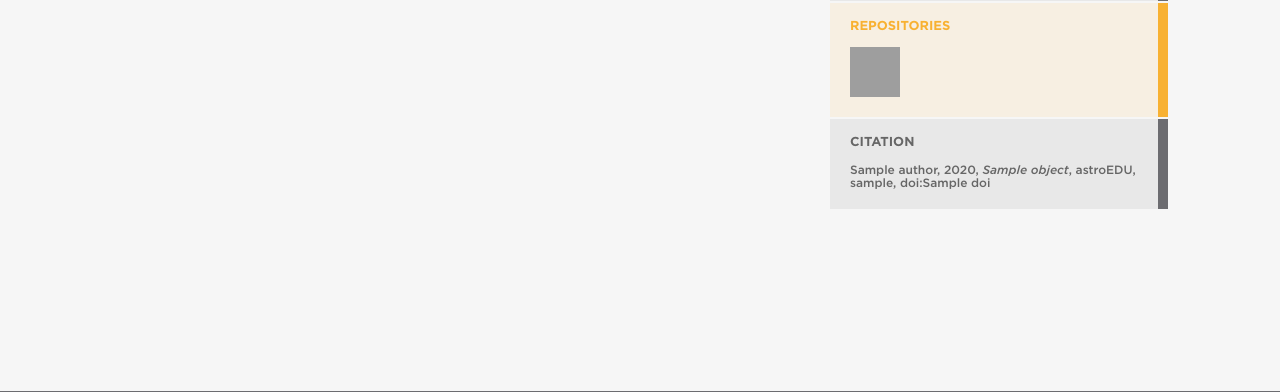
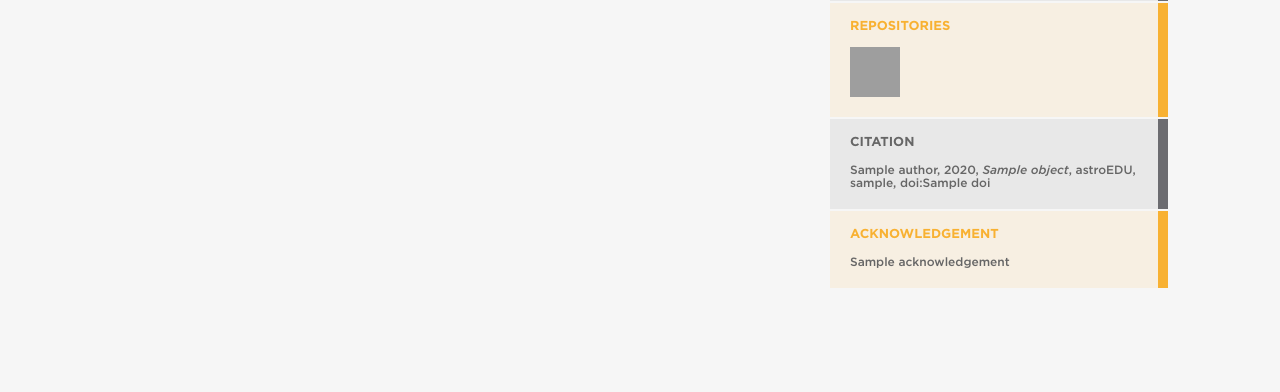
Before and after one commit to unawe/astroEDU, a Django app: template astroedu/activities/templates/activities/detail.html in a window 1280 px wide. Shown: the part 876-1268 px from the top of the page. Run offline with Django 3.2, Linux system fonts and the light colour scheme; the template is opened without the code that fills it: most values are stand-ins (such as "Sample title", 1, 10 or a date in 2020); some libraries are stand-ins or nearby versions; grey boxes are pictures that could not be loaded.

Commit message:
added "acknowledgement" field

```diff
--- a/astroedu/activities/admin.py
+++ b/astroedu/activities/admin.py
@@ -99,7 +99,7 @@ class ActivityAdmin(CounterAdmin):
     inlines = [ActivityAttachmentInline, RepositoryEntryInline]
 
     fieldsets = [
-        (None, {'fields': ('slug', 'title', 'author', 'institution', 'doi', ('age', 'level', ), ('time', 'group', 'supervised', 'cost',), ('location', 'skills', 'learning',) )}),
+        (None, {'fields': ('slug', 'title', 'author', 'institution', 'acknowledgement', 'doi', ('age', 'level', ), ('time', 'group', 'supervised', 'cost',), ('location', 'skills', 'learning',) )}),
         # ('Language', {'fields': ('lang',)}),
         ('Publishing', {'fields': ('published', 'featured', ('release_date', 'embargo_date'), ), }),
         # ('Publishing', {'fields': ('published', ('release_date', 'embargo_date'), ), }),
--- a/astroedu/activities/models.py
+++ b/astroedu/activities/models.py
@@ -106,6 +106,8 @@ class Activity(ArchivalModel, TranslationModel):
 
     author = models.ForeignKey(Author)
     institution = models.ForeignKey(Institution)
+    acknowledgement = models.CharField(blank=True, max_length=255)
+
     doi = models.CharField(blank=True, max_length=50, verbose_name='DOI', help_text=_(u'Digital Object Identifier, in the format XXXX/YYYY. See http://www.doi.org/'))
     ''' Digital Object Identifier '''
 
--- a/astroedu/activities/templates/activities/detail.html
+++ b/astroedu/activities/templates/activities/detail.html
@@ -185,6 +185,15 @@ var addthis_share = {
 			</div>
 		</div>
 
+		{% if object.acknowledgement %}
+		<div class="section_meta_2 orange">
+			<div class="title_text">Acknowledgement</div>
+			<div class="icon" style="font-size: 12px; font-weight: bold;">
+				{{object.acknowledgement}}
+			</div>
+		</div>
+		{% endif %}
+
 	</div>
 
 
```
Also changed, not shown: astroedu/activities/migrations/0012_auto__add_field_activity_acknowledgement.py (added).
